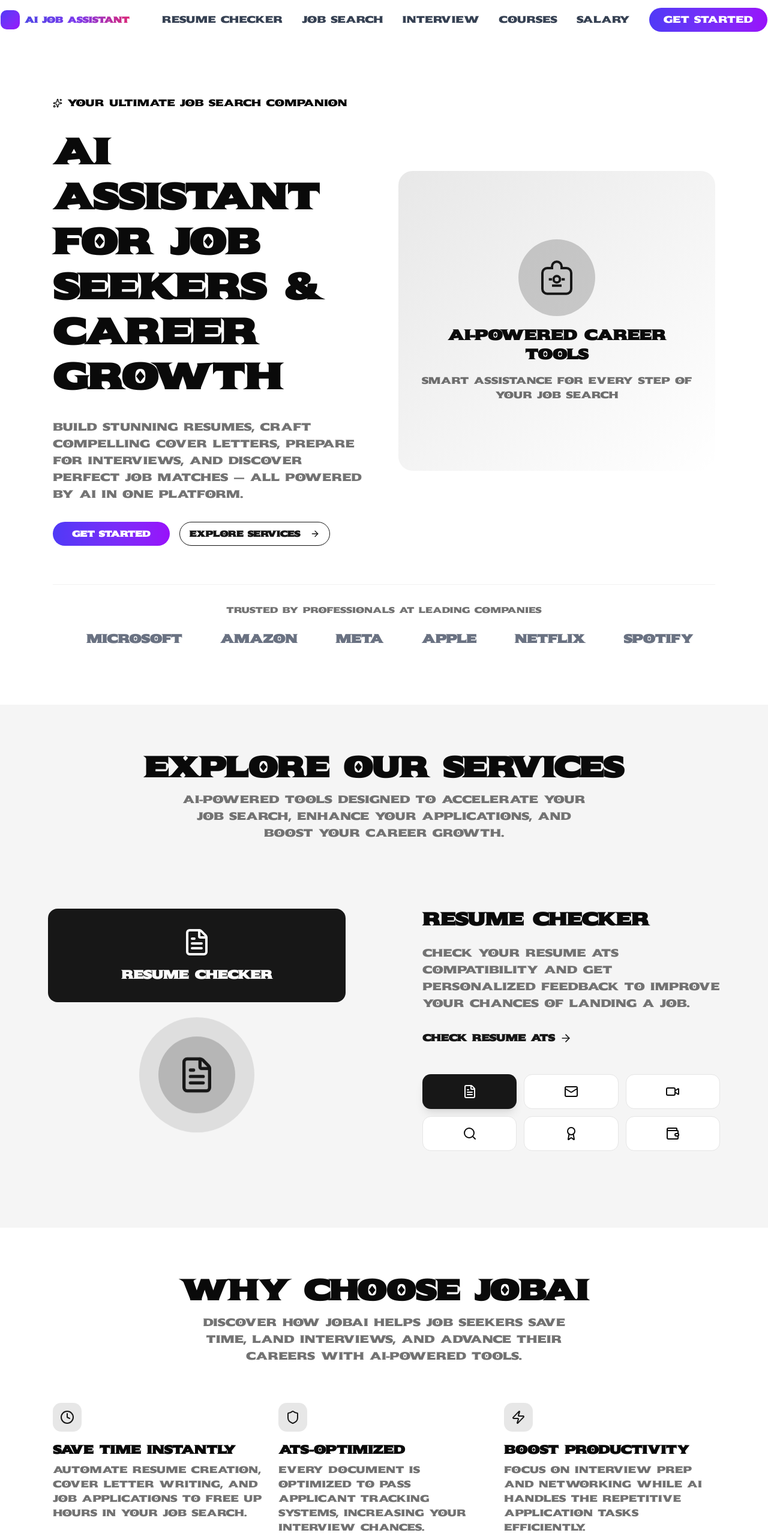
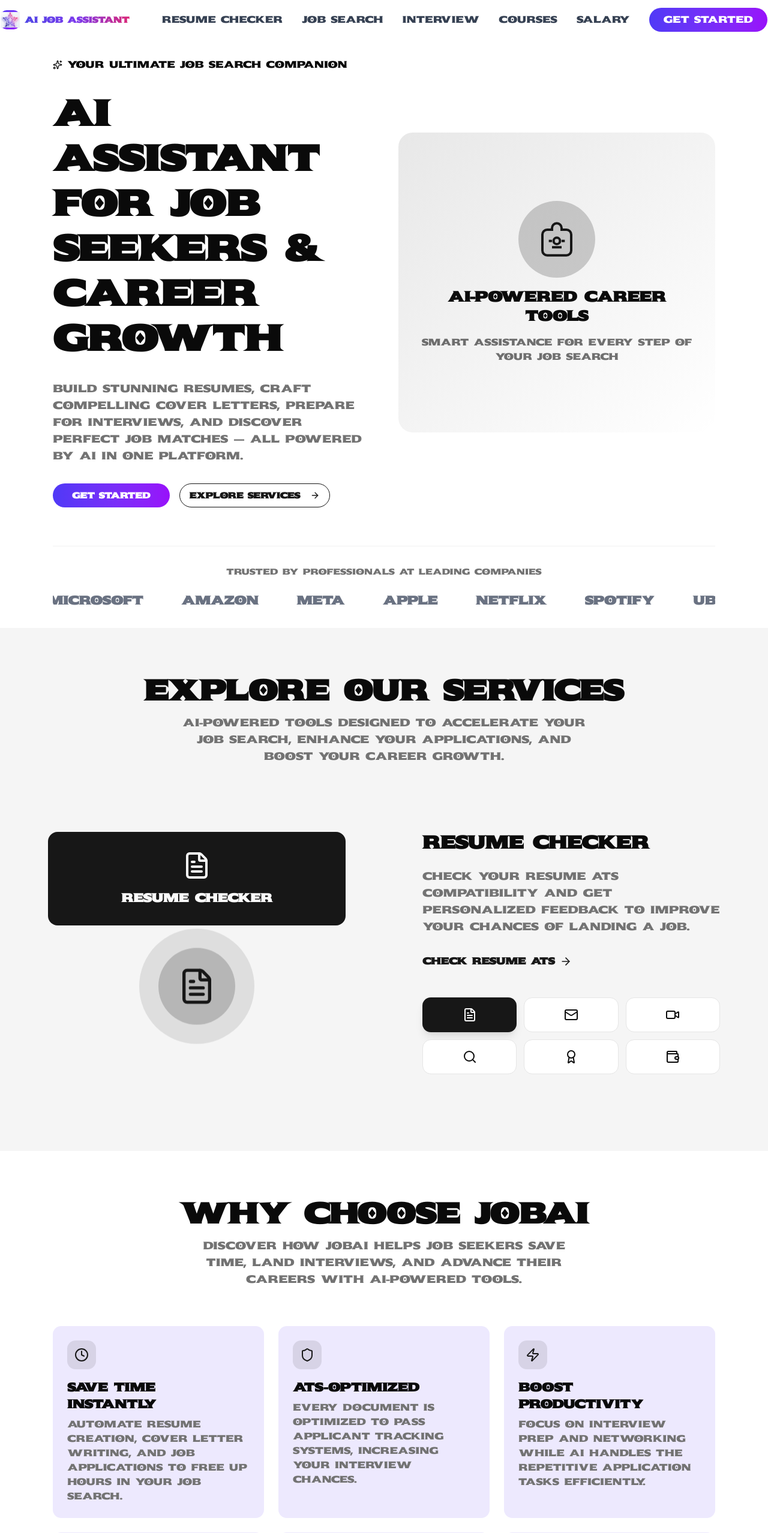
Before and after one commit to bibek-totol/AI-Job-Assistant, a Next.js app: page / in a window 1280 px wide. Shown: the top 2556 px of the page at 60% size. Built offline with nearby package versions, Linux system fonts and the light colour scheme.

Commit message:
Improve Website UI

```diff
--- a/app/globals.css
+++ b/app/globals.css
@@ -74,7 +74,7 @@ body {
 
 @layer utilities {
   .animate-marquee {
-    animation: marquee 30s linear infinite;
+    animation: marquee 5s linear infinite;
   }
 
   @keyframes marquee {
--- a/components/FAQSection.tsx
+++ b/components/FAQSection.tsx
@@ -81,14 +81,7 @@ const FAQSection = () => {
               </p>
             </div>
 
-            <div>
-              <h3 className="text-lg font-bold mb-3">OUR MISSION</h3>
-              <p className="text-muted-foreground leading-relaxed">
-                Our mission is to democratize career success by building tools that are reliable,
-                ethical, and tailored to real-world challenges. We empower every job seeker to
-                present their best self, discover perfect opportunities, and achieve their career goals.
-              </p>
-            </div>
+
           </div>
         </div>
       </div>
--- a/components/FeaturesSection.tsx
+++ b/components/FeaturesSection.tsx
@@ -45,13 +45,13 @@ const FeaturesSection = () => {
           </p>
         </div>
 
-        <div className="grid md:grid-cols-2 lg:grid-cols-3 gap-6">
+        <div className="grid md:grid-cols-2 lg:grid-cols-3 gap-6 ">
           {features.map((feature, index) => {
             const Icon = feature.icon;
             return (
               <div
                 key={index}
-                className="feature-card group"
+                className="bg-violet-100 rounded-xl p-6"
                 style={{ animationDelay: `${index * 100}ms` }}
               >
                 <div className="w-12 h-12 bg-primary/10 rounded-xl flex items-center justify-center mb-4 group-hover:bg-primary group-hover:text-primary-foreground transition-colors">
--- a/components/Footer.tsx
+++ b/components/Footer.tsx
@@ -1,4 +1,5 @@
 import Link from 'next/link';
+import logo from '../public/Screenshot_40.jpg';
 
 export default function Footer() {
   const footerLinks = {
@@ -30,7 +31,11 @@ export default function Footer() {
           {/* Brand Section */}
           <div className="col-span-1">
             <div className="flex items-center space-x-2 mb-4">
-              <div className="w-8 h-8 rounded-lg bg-gradient-to-br from-indigo-600 to-purple-600" />
+              <div className="w-8 h-8 rounded-lg bg-gradient-to-br from-indigo-600 to-purple-600"
+
+              >
+  <img src={logo.src} className='w-full h-full object-contain' alt="AI Job Assistant Logo" />
+              </div>
               <span className="text-xl font-bold gradient-text">AI Job Assistant</span>
             </div>
             <p className="text-gray-600 text-sm leading-relaxed">
--- a/components/HeroSection.tsx
+++ b/components/HeroSection.tsx
@@ -4,7 +4,7 @@ import { ArrowRight, Sparkles } from "lucide-react";
 
 const HeroSection = () => {
   return (
-    <section className="hero-gradient py-8  px-0 lg:px-14 lg:py-24">
+    <section className="hero-gradient py-8  px-0 lg:px-14 ">
       <div className="container mx-auto px-4 lg:px-8">
         <div className="grid lg:grid-cols-2 gap-12 items-center">
           {/* Left Content */}
--- a/components/Navbar.tsx
+++ b/components/Navbar.tsx
@@ -2,6 +2,7 @@
 
 import Link from 'next/link';
 import { useState } from 'react';
+import logo from '../public/Screenshot_40.jpg';
 
 export default function Navbar() {
   const [isOpen, setIsOpen] = useState(false);
@@ -19,7 +20,9 @@ export default function Navbar() {
       <div className="max-w-7xl mx-auto ">
         <div className="flex justify-between items-center h-16">
           <Link href="/" className="flex items-center space-x-2">
-            <div className="w-8 h-8 rounded-lg bg-gradient-to-br from-indigo-600 to-purple-600" />
+            <div className="w-8 h-8 rounded-lg bg-gradient-to-br from-indigo-600 to-purple-600">
+              <img src={logo.src} className='w-full h-full object-contain' alt="AI Job Assistant Logo" />
+            </div>
             <span className="text-[14px] font-bold gradient-text">AI Job Assistant</span>
           </Link>
 
--- a/components/TestimonialsSection.tsx
+++ b/components/TestimonialsSection.tsx
@@ -52,12 +52,12 @@ const TestimonialsSection = () => {
         </div>
 
         {/* Bento Grid */}
-        <div className="grid md:grid-cols-2 lg:grid-cols-3 gap-6">
+        <div className="grid md:grid-cols-2 lg:grid-cols-3 gap-6 ">
           {testimonials.map((testimonial, index) => (
             <div
               key={index}
               className={`testimonial-card ${
-                testimonial.variant === "blue" ? "testimonial-card-blue" : "testimonial-card-white"
+                testimonial.variant === "blue" ? "bg-black rounded-xl p-6" : "bg-violet-100 rounded-xl p-6"
               }`}
             >
               <p className={`text-lg mb-6 leading-relaxed ${
```
Also changed, not shown: public/Screenshot_40.jpg (added).
